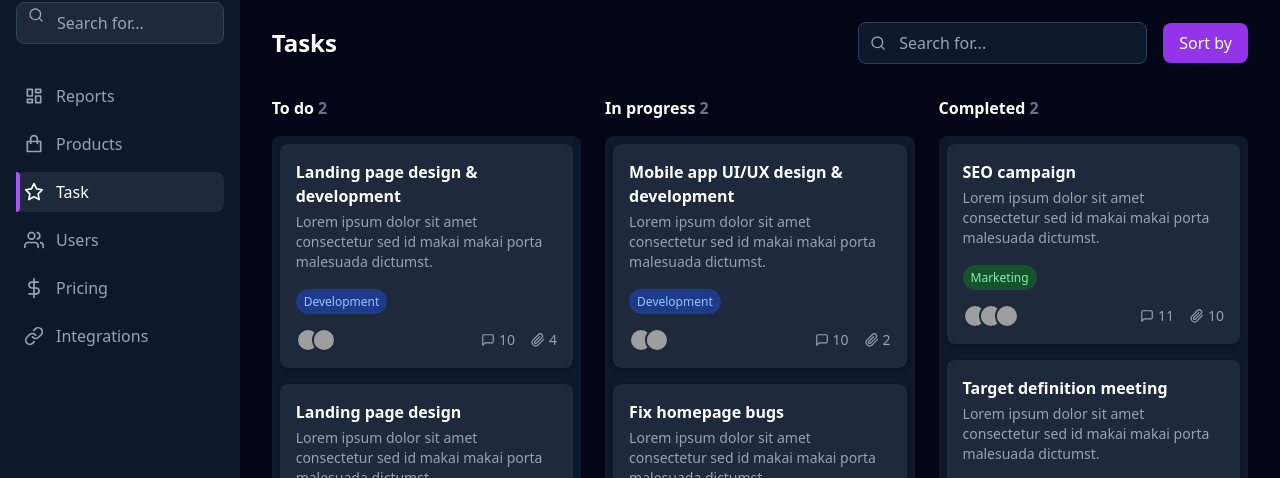
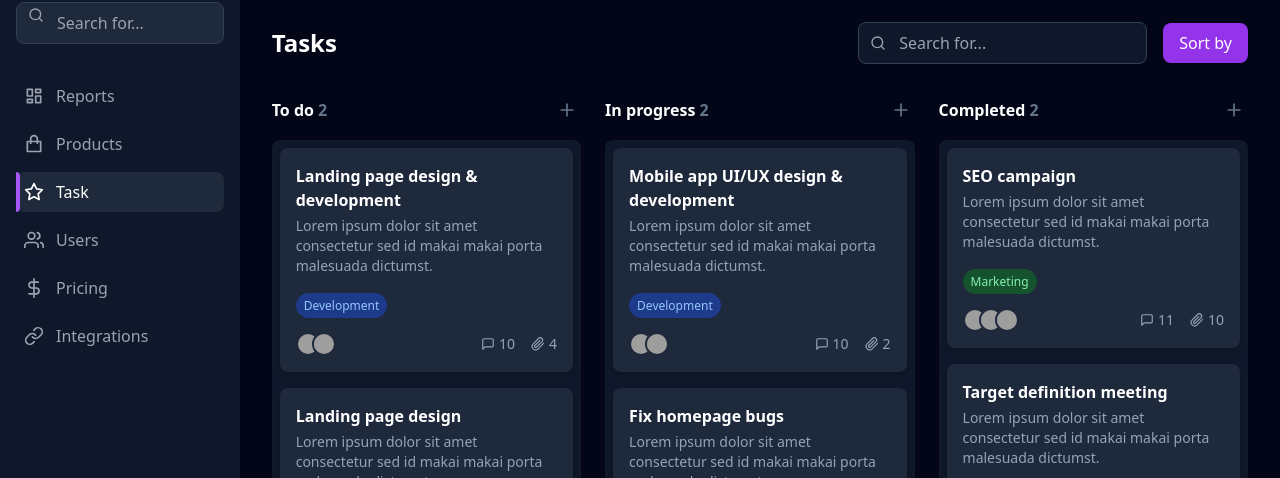
Before and after one commit to nenshallom/DashDark-Dashboard, a React (Vite) app: page /tasks in a window 1280 px wide. Shown: the part 94-572 px from the top of the page. Built offline with nearby package versions, Linux system fonts and the light colour scheme; grey boxes are pictures that could not be loaded.

Commit message:
feat: task page

```diff
--- a/package.json
+++ b/package.json
@@ -15,7 +15,8 @@
     "react-dom": "^18.2.0",
     "react-icons": "^5.2.1",
     "react-router-dom": "^7.9.2",
-    "recharts": "^3.2.1"
+    "recharts": "^3.2.1",
+    "uuid": "^13.0.0"
   },
   "devDependencies": {
     "@types/react": "^18.2.66",
--- a/src/components/TaskBoard.jsx
+++ b/src/components/TaskBoard.jsx
@@ -3,57 +3,61 @@ import React, { useState } from 'react';
 import { DragDropContext, Droppable, Draggable } from 'react-beautiful-dnd';
 import { kanbanData } from '../data/mockData';
 import TaskCard from './TaskCard';
+import TaskModal from './TaskModal';
+import { v4 as uuidv4 } from 'uuid';
+import { FiPlus } from 'react-icons/fi';
 
-const TaskBoard = () => { // Renamed component
+const TaskBoard = () => {
     const [columns, setColumns] = useState(kanbanData);
+    const [isModalOpen, setIsModalOpen] = useState(false);
+    const [editingTask, setEditingTask] = useState(null);
+    const [selectedColumn, setSelectedColumn] = useState(null);
 
-    const onDragEnd = (result) => {
-        // ... (onDragEnd logic remains exactly the same)
-        if (!result.destination) return;
-        const { source, destination } = result;
-        if (source.droppableId === destination.droppableId) {
-            const column = columns[source.droppableId];
-            const copiedItems = [...column.items];
-            const [removed] = copiedItems.splice(source.index, 1);
-            copiedItems.splice(destination.index, 0, removed);
-            setColumns({ ...columns, [source.droppableId]: { ...column, items: copiedItems } });
-        } else {
-            const sourceColumn = columns[source.droppableId];
-            const destColumn = columns[destination.droppableId];
-            const sourceItems = [...sourceColumn.items];
-            const destItems = [...destColumn.items];
-            const [removed] = sourceItems.splice(source.index, 1);
-            destItems.splice(destination.index, 0, removed);
-            setColumns({
-                ...columns,
-                [source.droppableId]: { ...sourceColumn, items: sourceItems },
-                [destination.droppableId]: { ...destColumn, items: destItems },
-            });
+    const onDragEnd = (result) => { /* ... (onDragEnd logic remains the same) */ };
+    const handleAddTask = (columnId) => { /* ... (handleAddTask logic remains the same) */ };
+    const handleEditTask = (task, columnId) => { /* ... (handleEditTask logic remains the same) */ };
+    const handleCloseModal = () => { /* ... (handleCloseModal logic remains the same) */ };
+    const handleSaveTask = (savedTask) => { /* ... (handleSaveTask logic remains the same) */ };
+
+    // New function to handle deleting a task
+    const handleDeleteTask = (taskId, columnId) => {
+        if (window.confirm('Are you sure you want to delete this task?')) {
+            const newColumns = { ...columns };
+            const column = newColumns[columnId];
+            // Filter out the task to be deleted
+            column.items = column.items.filter(item => item.id !== taskId);
+            setColumns(newColumns);
         }
     };
 
     return (
+        <>
             <DragDropContext onDragEnd={onDragEnd}>
                 <div className="grid grid-cols-1 md:grid-cols-3 gap-6">
                     {Object.entries(columns).map(([columnId, column]) => (
                         <div key={columnId}>
-                        <h3 className="font-semibold mb-4 text-slate-800 dark:text-white">{column.name} <span className="text-slate-500">{column.items.length}</span></h3>
+                            <div className="flex justify-between items-center mb-4">
+                                <h3 className="font-semibold text-slate-800 dark:text-white">{column.name} <span className="text-slate-500">{column.items.length}</span></h3>
+                                <button onClick={() => handleAddTask(columnId)} className="p-1 rounded-md text-slate-500 hover:bg-slate-200 dark:hover:bg-slate-700">
+                                    <FiPlus size={20} />
+                                </button>
+                            </div>
                             <Droppable droppableId={columnId}>
                                 {(provided, snapshot) => (
                                     <div
                                         {...provided.droppableProps}
                                         ref={provided.innerRef}
-                                    className={`p-2 rounded-lg min-h-[500px] ${snapshot.isDraggingOver ? 'bg-slate-200 dark:bg-slate-700' : 'bg-slate-100 dark:bg-slate-900'}`}
+                                        className={`p-2 rounded-lg min-h-[500px] transition-colors ${snapshot.isDraggingOver ? 'bg-slate-200 dark:bg-slate-700' : 'bg-slate-100 dark:bg-slate-900'}`}
                                     >
                                         {column.items.map((item, index) => (
                                             <Draggable key={item.id} draggableId={item.id} index={index}>
                                                 {(provided) => (
-                                                <div
-                                                    ref={provided.innerRef}
-                                                    {...provided.draggableProps}
-                                                    {...provided.dragHandleProps}
-                                                >
-                                                    <TaskCard item={item} />
+                                                    <div ref={provided.innerRef} {...provided.draggableProps} {...provided.dragHandleProps}>
+                                                        <TaskCard
+                                                            item={item}
+                                                            onEdit={() => handleEditTask(item, columnId)}
+                                                            onDelete={() => handleDeleteTask(item.id, columnId)} // Pass the delete handler
+                                                        />
                                                     </div>
                                                 )}
                                             </Draggable>
@@ -66,6 +70,14 @@ const TaskBoard = () => { // Renamed component
                     ))}
                 </div>
             </DragDropContext>
+
+            <TaskModal
+                isOpen={isModalOpen}
+                onClose={handleCloseModal}
+                onSave={handleSaveTask}
+                task={editingTask}
+            />
+        </>
     );
 };
 
--- a/src/components/TaskCard.jsx
+++ b/src/components/TaskCard.jsx
@@ -1,9 +1,10 @@
 // src/components/TaskCard.jsx
 import React from 'react';
-import { FiMessageSquare, FiPaperclip } from 'react-icons/fi';
+import { FiMessageSquare, FiPaperclip, FiEdit, FiTrash2 } from 'react-icons/fi'; // Import FiTrash2
 
-const TaskCard = ({ item }) => {
+const TaskCard = ({ item, onEdit, onDelete }) => { // Add onDelete prop
     const getTagColor = (tag) => {
+        // ... (getTagColor function remains the same)
         switch (tag) {
             case 'Development': return 'bg-blue-100 text-blue-800 dark:bg-blue-900 dark:text-blue-300';
             case 'Design': return 'bg-pink-100 text-pink-800 dark:bg-pink-900 dark:text-pink-300';
@@ -13,8 +14,19 @@ const TaskCard = ({ item }) => {
     };
 
     return (
-        <div className="bg-white dark:bg-slate-800 p-4 rounded-lg shadow-md mb-4">
-            <h4 className="font-semibold text-slate-800 dark:text-white">{item.title}</h4>
+        <div className="bg-white dark:bg-slate-800 p-4 rounded-lg shadow-md mb-4 group">
+            <div className="flex justify-between items-start">
+                <h4 className="font-semibold text-slate-800 dark:text-white">{item.title}</h4>
+                {/* Edit and Delete buttons, visible on hover */}
+                <div className="flex items-center gap-2 opacity-0 group-hover:opacity-100 transition-opacity text-slate-500">
+                    <button onClick={onEdit} className="hover:text-purple-500">
+                        <FiEdit size={16} />
+                    </button>
+                    <button onClick={onDelete} className="hover:text-red-500">
+                        <FiTrash2 size={16} />
+                    </button>
+                </div>
+            </div>
             <p className="text-sm text-slate-500 dark:text-slate-400 mt-1">{item.description}</p>
             <div className="mt-4">
                 <span className={`px-2 py-1 text-xs font-medium rounded-full ${getTagColor(item.tags[0])}`}>{item.tags[0]}</span>
--- /dev/null
+++ b/src/components/TaskModal.jsx
@@ -0,0 +1,59 @@
+// src/components/TaskModal.jsx
+import React, { useState, useEffect } from 'react';
+
+const TaskModal = ({ isOpen, onClose, onSave, task }) => {
+    const [title, setTitle] = useState('');
+    const [description, setDescription] = useState('');
+
+    useEffect(() => {
+        // If we are editing a task, pre-fill the form
+        if (task) {
+            setTitle(task.title);
+            setDescription(task.description);
+        } else {
+            // If we are adding a new task, clear the form
+            setTitle('');
+            setDescription('');
+        }
+    }, [task, isOpen]); // Rerun effect when task or isOpen changes
+
+    if (!isOpen) return null;
+
+    const handleSave = () => {
+        onSave({ ...task, title, description });
+    };
+
+    return (
+        <div className="fixed inset-0 bg-black bg-opacity-50 z-50 flex items-center justify-center">
+            <div className="bg-white dark:bg-slate-800 p-6 rounded-lg shadow-xl w-full max-w-md">
+                <h2 className="text-xl font-bold mb-4 text-slate-800 dark:text-white">{task ? 'Edit Task' : 'Add New Task'}</h2>
+                <div className="space-y-4">
+                    <div>
+                        <label className="block text-sm font-medium text-slate-600 dark:text-slate-300">Title</label>
+                        <input
+                            type="text"
+                            value={title}
+                            onChange={(e) => setTitle(e.target.value)}
+                            className="mt-1 block w-full rounded-md bg-slate-100 dark:bg-slate-700 border-transparent focus:border-purple-500 focus:ring-purple-500"
+                        />
+                    </div>
+                    <div>
+                        <label className="block text-sm font-medium text-slate-600 dark:text-slate-300">Description</label>
+                        <textarea
+                            value={description}
+                            onChange={(e) => setDescription(e.target.value)}
+                            rows="4"
+                            className="mt-1 block w-full rounded-md bg-slate-100 dark:bg-slate-700 border-transparent focus:border-purple-500 focus:ring-purple-500"
+                        ></textarea>
+                    </div>
+                </div>
+                <div className="mt-6 flex justify-end gap-4">
+                    <button onClick={onClose} className="px-4 py-2 rounded-lg bg-slate-200 dark:bg-slate-600 hover:bg-slate-300 dark:hover:bg-slate-500">Cancel</button>
+                    <button onClick={handleSave} className="px-4 py-2 rounded-lg bg-purple-600 text-white hover:bg-purple-700">Save</button>
+                </div>
+            </div>
+        </div>
+    );
+};
+
+export default TaskModal;
```
Also changed, not shown: 1 other file (tests, documents, lock files or other folders). Lines whose indentation alone changed are shown as unchanged.
